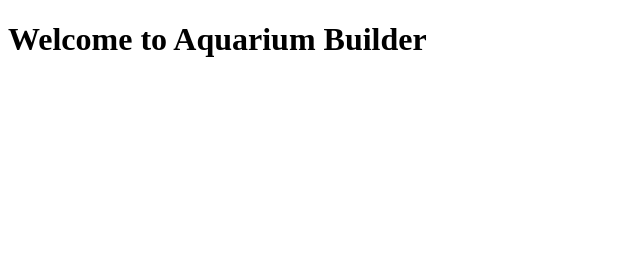
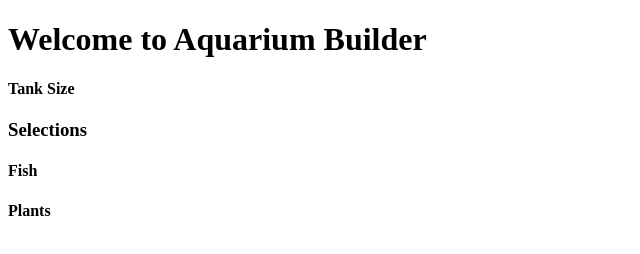
Before and after one commit to saminacodes/AquariumBuilder, a plain HTML site: page index.html in a window 1280 px wide. Shown: the whole page, without its empty margins (0-640 px from the left). Drawn offline with Linux system fonts and the light colour scheme.

Commit message:
Mapped out directory

```diff
--- a/index.html
+++ b/index.html
@@ -7,6 +7,20 @@
 </head>
 <body>
     <h1>Welcome to Aquarium Builder</h1>
+    <div = "grid-container">
 
+        <div class = "build">
+            <!--Enter code for the converter here-->
+            <h4>Tank Size</h4>
+        </div>
+
+        <div class = "selections">
+            <h3>Selections</h3>
+            <!--Enter code for the selections here-->
+            <h4>Fish</h4>
+
+            <h4>Plants</h4>
+        </div>
+    </div>
 </body>
 </html>
```
Also changed, not shown: 1 other file.
